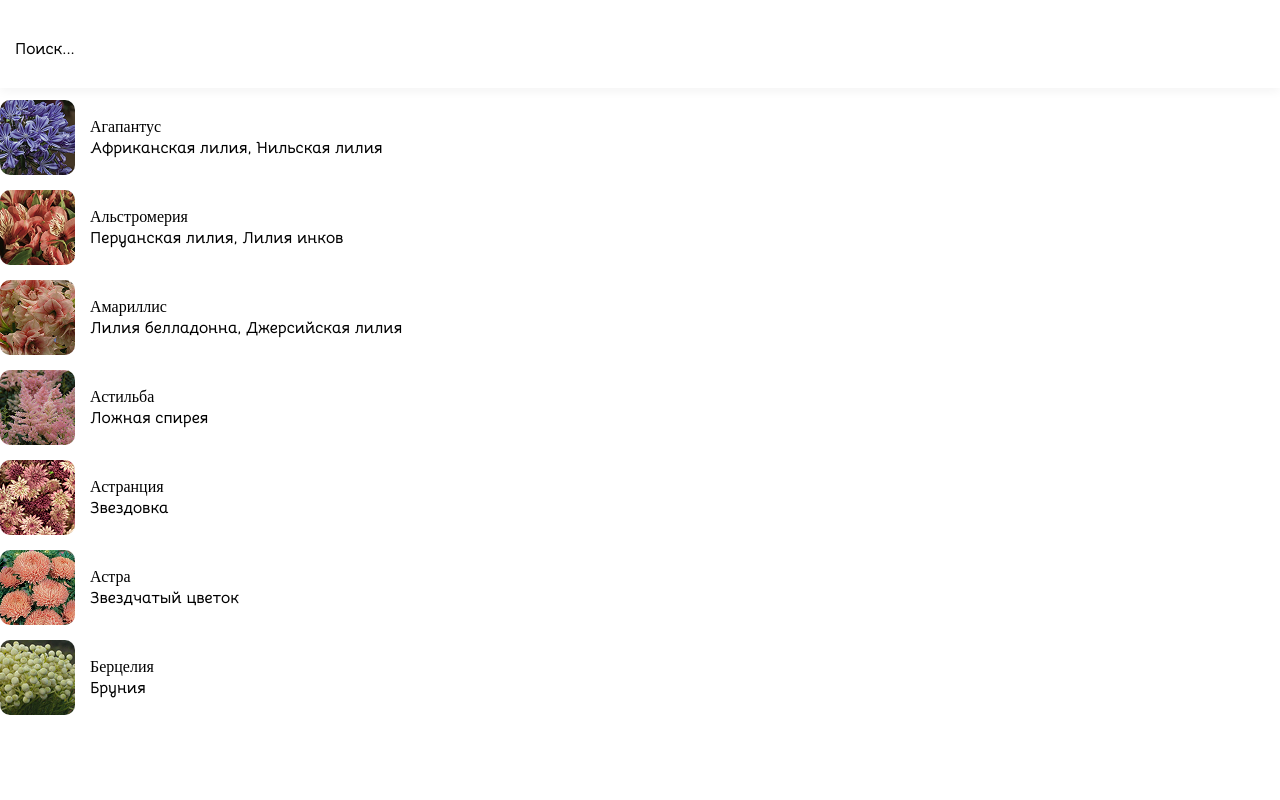
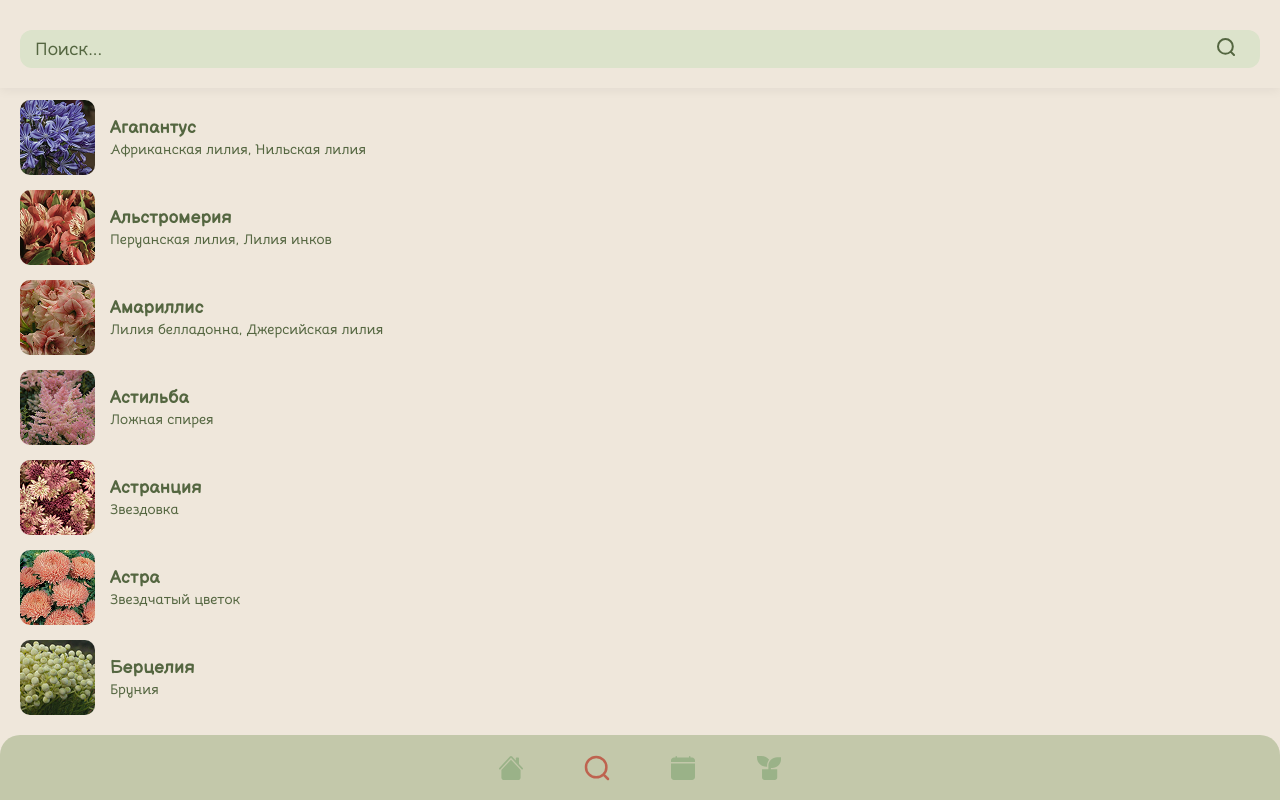
Before and after one commit to SashaLutik/Flora, a plain HTML site: page pages/search.html in a window 1280 px wide. Shown: the top 800 px of the page. Drawn offline with Linux system fonts and the light colour scheme.

Commit message:
Update search.html

```diff
--- a/pages/search.html
+++ b/pages/search.html
@@ -5,7 +5,7 @@
     <meta name="viewport" content="width=device-width, initial-scale=1.0, viewport-fit=cover" />
     <link rel="stylesheet" href="../css/fonts.css" />
     <link rel="stylesheet" href="../css/reset.css" />
-    <link rel="stylesheet" href="../css/themes.css" />
+    <link rel="stylesheet" href="../css/style-app.css" />
     <link rel="stylesheet" href="../css/search.css" />
     <title>Поиск</title>
   </head>
```
